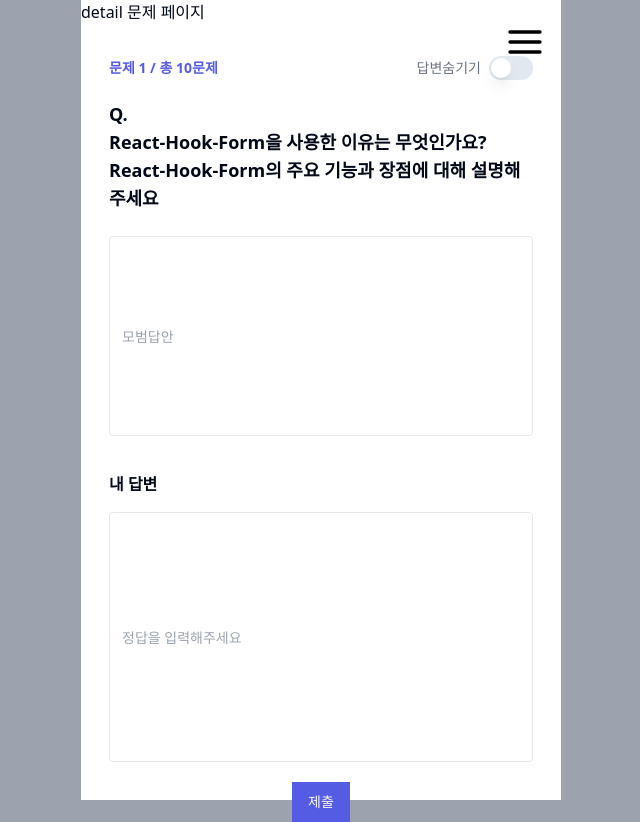
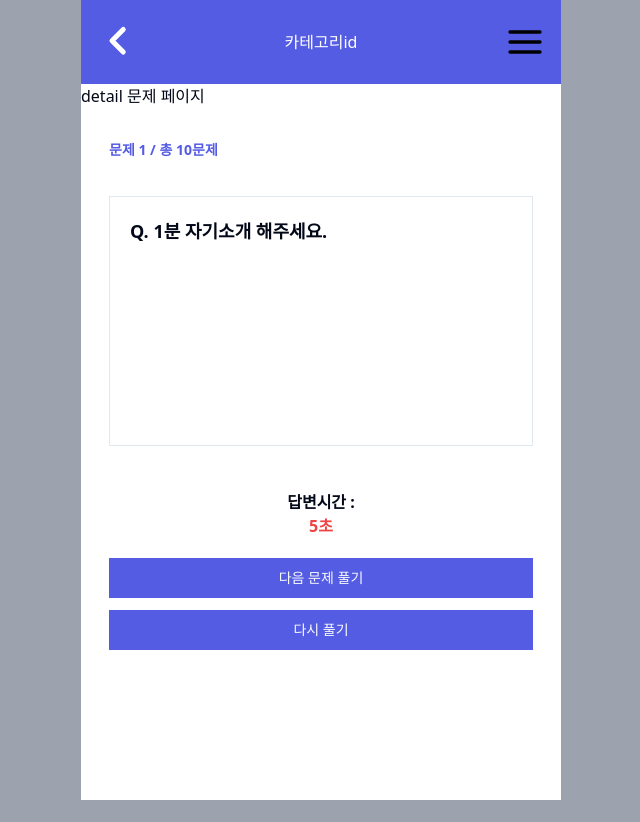
Before and after one commit to Frontend-ALPS-community/quizberry, a Next.js app: page /quiz/1/1 in a window 1280 px wide. Shown: the whole page, without its empty margins (319-959 px from the left). After the commit the page ends 800 px from the top, so only its background shows below. Built offline with nearby package versions, Linux system fonts and the light colour scheme.

Commit message:
:lipstick: Style : timer퀴즈, ox퀴즈 퍼블리싱

```diff
--- a/src/@components/oxQuiz/oxQuiz.tsx
+++ b/src/@components/oxQuiz/oxQuiz.tsx
@@ -1,21 +1,25 @@
 'use client'
 
-import React from 'react'
+import React, { useState } from 'react'
 import { Button } from '@/components/ui/button'
-import { Switch } from '@/components/ui/switch'
-import { Label } from '@/components/ui/label'
 
 const OxQuiz: React.FC = () => {
+  const [answer, setAnswer] = useState<string>('')
+
+  // 예 버튼
+  const handleYesClick = () => {
+    setAnswer('예')
+  }
+
+  // 아니오 버튼
+  const handleNoClick = () => {
+    setAnswer('아니오')
+  }
+
   return (
     <div className="flex flex-col mx-7 mt-8">
       <div className="mb-4 flex items-center justify-between mb-5">
         <p className="text-sm text-primaryColor font-bold">문제 1 / 총 10문제</p>
-        <div className="flex text-center items-center">
-          <Label className="mr-2 text-gray-500" htmlFor="답변숨기기">
-            답변숨기기
-          </Label>
-          <Switch id="답변숨기기" />
-        </div>
       </div>
       <div className="mb-2">
         <p className="text-lg font-semibold mb-2">
@@ -24,13 +28,27 @@
         </p>
       </div>
 
-      <div className="mt-9">
-        <div>o</div>
-        <div>x</div>
+      <div className="mt-9 flex items-center justify-between gap-3">
+        <Button variant="skyblue" className="w-[50%] h-[180px] border rounded-2xl text-center" onClick={handleYesClick}>
+          예 (O)
+        </Button>
+        <Button
+          variant="coralpink"
+          className="w-[50%] h-[180px] border rounded-2xl text-center"
+          onClick={handleNoClick}
+        >
+          아니오 (X)
+        </Button>
       </div>
       <div className="flex justify-center mt-5">
         <Button className="">제출</Button>
       </div>
+      {answer && (
+        <div className="mt-3 text-center">
+          <p className="font-semibold">선택된 답변:</p>
+          <p>{answer}</p>
+        </div>
+      )}
     </div>
   )
 }
--- a/src/@components/timerQuiz/timerQuiz.tsx
+++ b/src/@components/timerQuiz/timerQuiz.tsx
@@ -1,7 +1,55 @@
-const TimerQuiz = () => {
+'use client'
+
+import React, { useState, useEffect } from 'react'
+import { Button } from '@/components/ui/button'
+
+const TimerQuiz: React.FC = () => {
+  const [time, setTime] = useState<number>(10)
+
+  let timer: NodeJS.Timeout // 타이머 식별자 변수 선언
+
+  // 타이머
+  const startTimer = () => {
+    timer = setInterval(() => {
+      setTime((prevTime) => {
+        if (prevTime <= 1) {
+          clearInterval(timer) // 이전 타이머 중지
+        }
+        return Math.max(prevTime - 1, 0)
+      })
+    }, 1000)
+  }
+
+  useEffect(() => {
+    startTimer()
+    return () => clearInterval(timer)
+  }, [])
+
+  // 다시 풀기 btn 클릭
+  const handleRetryClick = () => {
+    clearInterval(timer) // 이전 타이머 중지
+    setTime(10) // 시간 초기화
+    startTimer() // 타이머 재시작
+  }
+
   return (
-    <div>
-      <div>dd</div>
+    <div className="flex flex-col mx-7 mt-8">
+      <div className="mb-4 flex items-center justify-between mb-5">
+        <p className="text-sm text-primaryColor font-bold">문제 1 / 총 10문제</p>
+      </div>
+      <div className="mb-2">
+        <p className="text-lg font-semibold p-5 my-4 border h-[250px]">Q. 1분 자기소개 해주세요.</p>
+      </div>
+
+      <div className="mt-5 text-center">
+        <p className="font-bold">답변시간 :</p>
+        <p className="text-red-500 font-semibold">{time}초</p>
+      </div>
+
+      <div className="mt-5 flex flex-col gap-3">
+        <Button>다음 문제 풀기</Button>
+        <Button onClick={handleRetryClick}>다시 풀기</Button>
+      </div>
     </div>
   )
 }
--- a/src/app/quiz/[category]/[number]/page.tsx
+++ b/src/app/quiz/[category]/[number]/page.tsx
@@ -1,12 +1,16 @@
 // 문제타입이 뭐냐에 따른 컴포넌트 2-3개 따로 만들어서 구별해서 보여주기
 
 import DefaultQuiz from '@/@components/defaultQuiz/defaultQuiz'
+import OxQuiz from '@/@components/oxQuiz/oxQuiz'
+import TimerQuiz from '@/@components/timerQuiz/timerQuiz'
 
 const quizDetailPage = () => {
   return (
     <>
       <div>detail 문제 페이지</div>
-      <DefaultQuiz />
+      {/* <DefaultQuiz /> */}
+      {/* <OxQuiz /> */}
+      <TimerQuiz />
     </>
   )
 }
--- a/src/components/ui/button.tsx
+++ b/src/components/ui/button.tsx
@@ -10,7 +10,7 @@
   {
     variants: {
       variant: {
-        // 초록 직사각형 버튼
+        // primary color 버튼
         default:
           'bg-primaryColor text-[12px] text-primary-foreground rounded-[0px] hover:opacity-80 transition-all duration-300',
         // 흰색 직사각형 버튼
--- a/tailwind.config.ts
+++ b/tailwind.config.ts
@@ -41,6 +41,21 @@
           300: '#BBBBBB',
           400: '#666666',
           500: '#555555',
+        },
+        primaryBlue: {
+          default: '#2C5C84',
+          100: '#ECF1F7',
+          200: '#CFE4FE',
+          300: '#5E9BE4',
+          400: '#25ACF8',
+          500: '#3F6B8F',
+          700: '#021666',
+        },
+        skyblue: '#B3CDD6',
+        coralpink: {
+          100: '#FFB0B0',
+          200: '#F6B9B9',
+          300: '#FF8989',
         },
         border: 'hsl(var(--border))',
         input: 'hsl(var(--input))',
```
